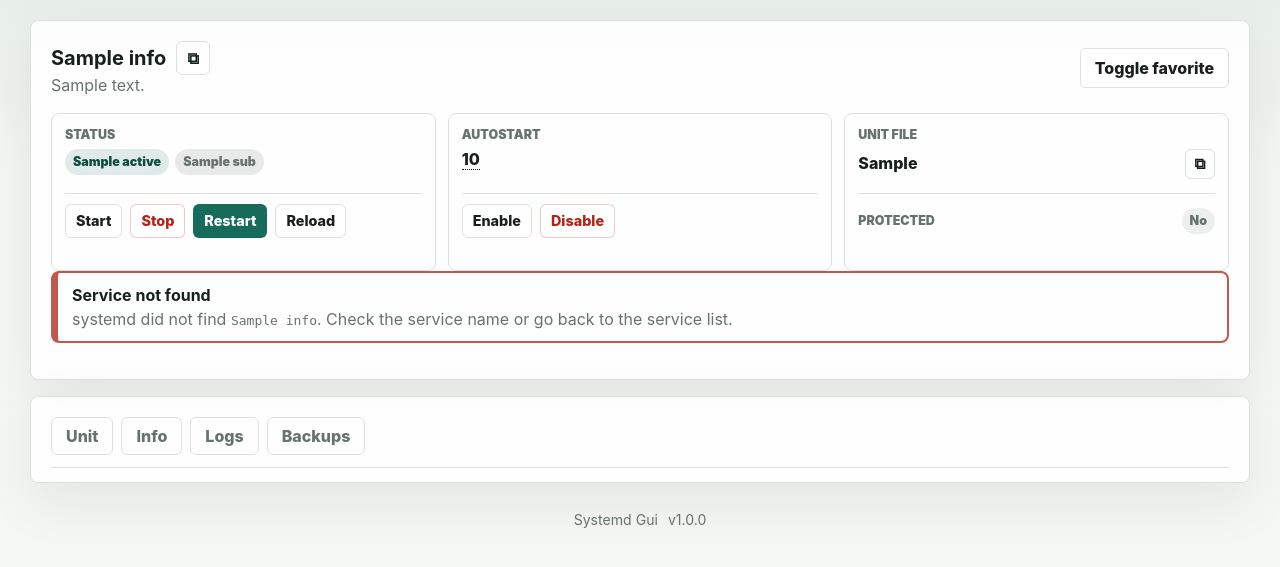
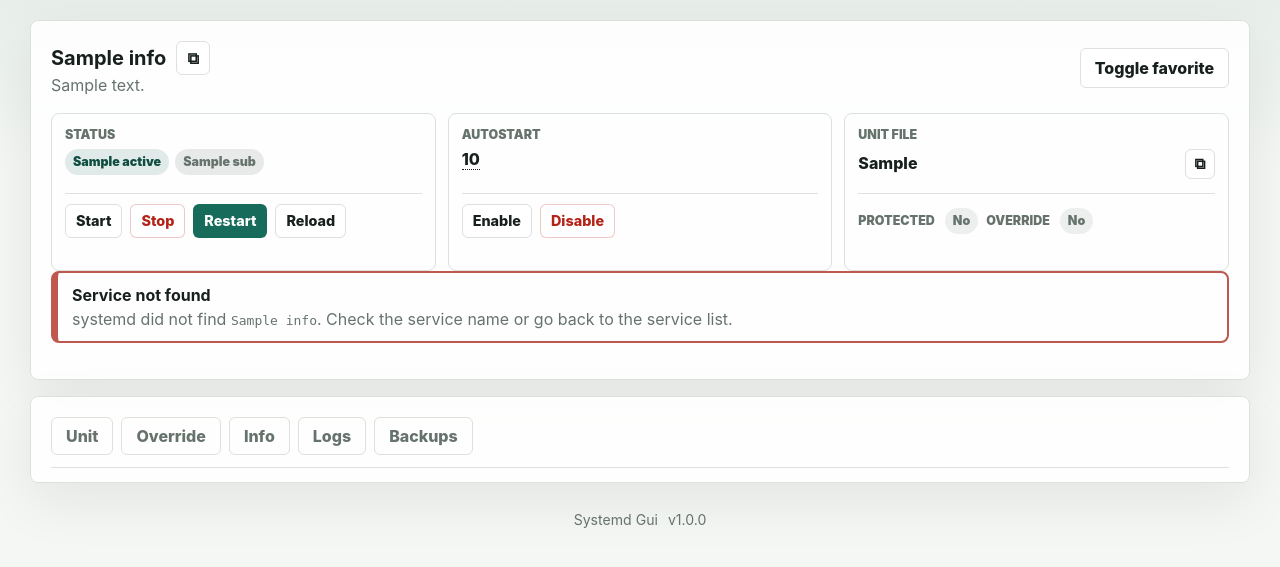
Before and after one commit to Nisbo/systemd-gui, a Flask app: template systemd_gui/templates/service_detail.html in a window 1280 px wide. Shown: the part 109-676 px from the top of the page. Run offline with Flask 3, Linux system fonts and the light colour scheme; the template is opened without the code that fills it: most values are stand-ins (such as "Sample title", 1, 10 or a date in 2020).

Commit message:
Add service drop-in override editor

```diff
--- a/systemd_gui/app.py
+++ b/systemd_gui/app.py
@@ -13,12 +13,14 @@ from flask import Flask, Response, flash, redirect, render_template, request, se
 
 from .systemd import (
     create_unit_backup,
+    delete_drop_in_override,
     delete_unit_backup,
     is_protected_service,
     is_template_unit,
     journalctl_available,
     list_unit_backups,
     list_services,
+    read_drop_in_override,
     read_editable_unit,
     read_favorites,
     read_unit_backup,
@@ -29,6 +31,7 @@ from .systemd import (
     systemctl_available,
     unit_content,
     valid_service_name,
+    write_drop_in_override,
     write_editable_unit,
     write_favorites,
 )
@@ -348,7 +351,7 @@ def create_app() -> Flask:
         if not _valid_or_flash(name):
             return redirect(url_for("index"))
         active_tab = request.args.get("tab", "unit")
-        if active_tab not in {"unit", "logs", "backups", "info"}:
+        if active_tab not in {"unit", "override", "logs", "backups", "info"}:
             active_tab = "unit"
         log_lines = _log_line_count(request.args.get("lines", "200"))
         log_refresh = request.args.get("refresh") == "1"
@@ -358,6 +361,7 @@ def create_app() -> Flask:
         logs = run_journalctl(name, log_lines)
         editable = _editable(name)
         backups = list_unit_backups(name, _backup_dir(app))
+        override_path, override_content, override_exists = read_drop_in_override(name)
         action_states = _service_action_states(app, info)
         notes = read_service_notes(_notes_path(app)).get(name, "")
         service_meta = _service_metadata(info)
@@ -372,6 +376,9 @@ def create_app() -> Flask:
             logs=logs,
             editable=editable,
             backups=backups,
+            override_path=override_path,
+            override_content=override_content,
+            override_exists=override_exists,
             action_states=action_states,
             notes=notes,
             service_meta=service_meta,
@@ -484,6 +491,46 @@ def create_app() -> Flask:
             return redirect(url_for("service_detail", name=name))
         backups = list_unit_backups(name, _backup_dir(app))
         return render_template("service_edit.html", name=name, path=path, content=content, backups=backups)
+
+    @app.post("/service/<name>/override")
+    def save_service_override(name: str):
+        if not _valid_or_flash(name):
+            return redirect(url_for("index"))
+        info = service_info(name)
+        if not info.get("available"):
+            flash("This service was not found by systemd. Override editing is disabled.", "error")
+            return redirect(url_for("service_detail", name=name, tab="override"))
+        if _blocked_protected(app, name):
+            return redirect(url_for("service_detail", name=name, tab="override"))
+        if _blocked_template(name):
+            return redirect(url_for("service_detail", name=name, tab="override"))
+        content = request.form.get("content", "")
+        try:
+            backup_path = write_drop_in_override(name, content, Path(app.config["DATA_DIR"]) / "drop-in-backups")
+        except (OSError, ValueError) as exc:
+            flash(f"Override could not be saved: {exc}", "error")
+            return redirect(url_for("service_detail", name=name, tab="override"))
+        backup_note = f" Previous override backup: {backup_path}." if backup_path else ""
+        flash(f"Override saved.{backup_note} Run daemon-reload before restarting the service.", "success")
+        return redirect(url_for("service_detail", name=name, tab="override"))
+
+    @app.post("/service/<name>/override/delete")
+    def delete_service_override(name: str):
+        if not _valid_or_flash(name):
+            return redirect(url_for("index"))
+        info = service_info(name)
+        if not info.get("available"):
+            flash("This service was not found by systemd. Override editing is disabled.", "error")
+            return redirect(url_for("service_detail", name=name, tab="override"))
+        if _blocked_protected(app, name):
+            return redirect(url_for("service_detail", name=name, tab="override"))
+        try:
+            backup_path = delete_drop_in_override(name, Path(app.config["DATA_DIR"]) / "drop-in-backups")
+        except (OSError, ValueError) as exc:
+            flash(f"Override could not be deleted: {exc}", "error")
+            return redirect(url_for("service_detail", name=name, tab="override"))
+        flash(f"Override deleted. Backup: {backup_path}. Run daemon-reload before restarting the service.", "success")
+        return redirect(url_for("service_detail", name=name, tab="override"))
 
     @app.post("/service/<name>/edit")
     def save_service(name: str):
--- a/systemd_gui/templates/_services_table.html
+++ b/systemd_gui/templates/_services_table.html
@@ -14,6 +14,7 @@
             <span class="name-cell">
               <a class="table-link" href="{{ url_for('service_detail', name=service.name) }}">{{ service.name }}</a>
               {% if service.protected %}<span class="tag danger" title="Protected services are blocked from start, stop, restart, reload, enable and disable actions because they are important for login, networking or systemd itself." aria-label="Protected services are blocked from risky actions because they are important for login, networking or systemd itself.">Protected</span>{% endif %}
+              {% if service.override %}<span class="tag" title="{{ service.override_help }}" aria-label="{{ service.override_help }}">Override</span>{% endif %}
             </span>
           </td>
           <td>
--- a/systemd_gui/templates/service_detail.html
+++ b/systemd_gui/templates/service_detail.html
@@ -2,6 +2,7 @@
 {% block content %}
   {% set service_tabs = [
     ("unit", "Unit"),
+    ("override", "Override"),
     ("info", "Info"),
     ("logs", "Logs"),
     ("backups", "Backups"),
@@ -73,6 +74,7 @@
             </span>
           </span>
           <span class="summary-divider" aria-hidden="true"></span>
+          <span class="card-actions">
             <span class="summary-meta">
               <span class="summary-meta-label">Protected</span>
               {% if info.protected %}
@@ -80,6 +82,15 @@
               {% else %}
                 <span class="tag neutral" title="This service is not in the protected list. Normal action rules still apply.">No</span>
               {% endif %}
+            </span>
+            <span class="summary-meta">
+              <span class="summary-meta-label">Override</span>
+              {% if info.override %}
+                <span class="tag" title="{{ info.override_help }}" aria-label="{{ info.override_help }}">Yes</span>
+              {% else %}
+                <span class="tag neutral" title="No local drop-in override is known for this service.">No</span>
+              {% endif %}
+            </span>
           </span>
         </dd>
       </div>
@@ -132,6 +143,7 @@
       <div class="panel-head">
         <div><h2>Unit file</h2><p>Read-only preview from <code>systemctl cat</code>.</p></div>
         <div class="panel-actions">
+          {% if info.available and not info.protected and not info.template_unit %}<a class="ghost-button" href="{{ url_for('service_detail', name=info.name, tab='override') }}" title="Create or edit a safe systemd drop-in override for this service.">Edit override</a>{% endif %}
           {% if editable %}<a class="ghost-button" href="{{ url_for('edit_service', name=info.name) }}">Edit unit</a>{% endif %}
           <form method="post" action="{{ url_for('create_service_backup', name=info.name) }}" data-confirm="Create a backup of the current unit output for {{ info.name }}?">
             <input type="hidden" name="csrf_token" value="{{ csrf_token }}">
@@ -141,6 +153,58 @@
         </div>
       </div>
       <pre class="config-preview"><code id="unit-content">{{ content }}</code></pre>
+    </section>
+  {% elif active_tab == "override" %}
+    <section class="panel">
+      <div class="panel-head">
+        <div>
+          <h2>Override</h2>
+          <p>Safe drop-in configuration stored as <code>{{ override_path }}</code>.</p>
+        </div>
+        <form method="post" action="{{ url_for('daemon_reload') }}" data-confirm="Run systemctl daemon-reload? This reloads unit and override files after edits.">
+          <input type="hidden" name="csrf_token" value="{{ csrf_token }}">
+          <button class="ghost-button" type="submit">Daemon reload</button>
+        </form>
+      </div>
+      <div class="diagnostic warning">
+        <strong>What this does</strong>
+        <span>An override changes selected service settings without editing the original unit file. After saving, run daemon-reload and restart the service when you are ready.</span>
+      </div>
+      {% if not info.available %}
+        <div class="diagnostic error">
+          <strong>Service not found</strong>
+          <span>Override editing is disabled because systemd did not find this service.</span>
+        </div>
+      {% elif info.protected %}
+        <div class="diagnostic error">
+          <strong>Protected service</strong>
+          <span>Override editing is disabled for this service because it is protected by Systemd Gui.</span>
+        </div>
+      {% elif info.template_unit %}
+        <div class="diagnostic warning">
+          <strong>Template unit</strong>
+          <span>Edit an override on a concrete instance instead of the template blueprint.</span>
+        </div>
+      {% else %}
+        <form id="override-save-form" class="form-grid single" method="post" action="{{ url_for('save_service_override', name=info.name) }}">
+          <input type="hidden" name="csrf_token" value="{{ csrf_token }}">
+          <label>
+            override.conf content
+            <textarea name="content" rows="18" spellcheck="false" placeholder="[Service]&#10;Restart=always&#10;RestartSec=5">{{ override_content }}</textarea>
+            <span class="field-help">Only put the settings you want to override here. The original unit file remains untouched.</span>
+          </label>
+        </form>
+        <div class="form-actions split-actions">
+          <a class="ghost-button" href="{{ url_for('service_detail', name=info.name) }}">Back to unit</a>
+          {% if override_exists %}
+            <form method="post" action="{{ url_for('delete_service_override', name=info.name) }}" data-confirm="Delete override.conf for {{ info.name }}? A backup copy will be saved first.">
+              <input type="hidden" name="csrf_token" value="{{ csrf_token }}">
+              <button class="danger-button" type="submit">Delete override</button>
+            </form>
+          {% endif %}
+          <button class="primary-button" type="submit" form="override-save-form">{{ 'Save override' if override_exists else 'Create override' }}</button>
+        </div>
+      {% endif %}
     </section>
   {% elif active_tab == "info" %}
     <section class="panel">
--- a/systemd_gui/updater.py
+++ b/systemd_gui/updater.py
@@ -19,7 +19,7 @@ from .version import APP_VERSION, RELEASES_LIST_API_URL
 
 PROJECT_DIRS = ("systemd_gui", "scripts")
 PROJECT_FILES = ("run.py", "README.md", ".gitignore")
-RUNTIME_DATA_ITEMS = ("favorites.json", "service-notes.json", "unit-backups", "env-backups")
+RUNTIME_DATA_ITEMS = ("favorites.json", "service-notes.json", "unit-backups", "drop-in-backups", "env-backups")
 APP_BACKUP_META_FILE = "backup-meta.txt"
 
 
```
Also changed, not shown: systemd_gui/systemd.py (+81 -0 lines), README.md. Lines whose indentation alone changed are shown as unchanged.
